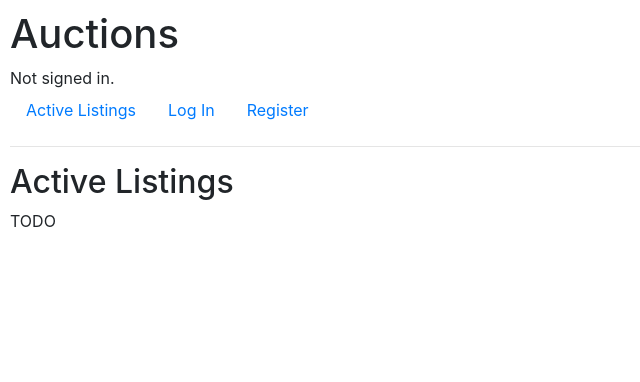
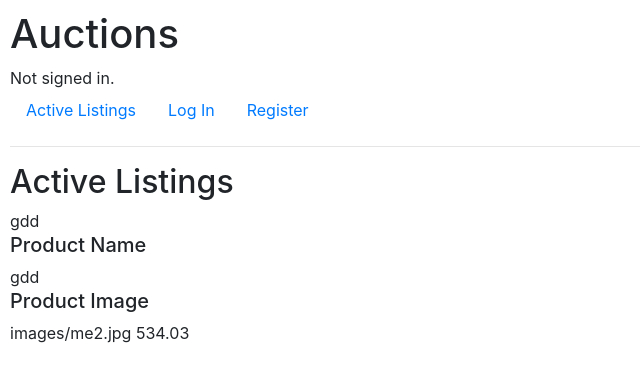
Before and after one commit to Iteratum/commerce, a Django app: page / in a window 1280 px wide. Shown: the top 382 px of the page, without its empty margins (0-640 px from the left). Run offline with Django 3.2, Linux system fonts and the light colour scheme; data comes from the database, SQL or seed files in the repository; both versions use the stored data as it was before the commit; some libraries are stand-ins or nearby versions.

Commit message:
"Improving though"

```diff
--- a/auctions/models.py
+++ b/auctions/models.py
@@ -16,10 +16,13 @@ class Listing(models.Model):
     product_name = models.CharField(max_length=64, verbose_name="product name")
     product_description = models.TextField(max_length=200, verbose_name="product description")
     product_image = models.ImageField(upload_to="images/", verbose_name="image")
-    product_owner = models.ForeignKey(User, on_delete=models.CASCADE)
     is_active = models.BooleanField(blank=False, default=True)
     price_bid = models.DecimalField(decimal_places=2, max_digits=6, default=0.00)
     product_category = models.CharField(verbose_name="Product Category", choices=category, max_length=2)
+
+    def __str__(self):
+        return self.product_name
+
 
 
 
@@ -41,4 +44,4 @@ class Bids(models.Model):
 
 
 class Watchlist(models.Model):
-    listing_id = models.ForeignKey(Listing, default=True, on_delete=models.CASCADE)
+    listing_id = models.ForeignKey(Listing, default=True, on_delete=models.DO_NOTHING)
--- a/auctions/templates/auctions/create_listing.html
+++ b/auctions/templates/auctions/create_listing.html
@@ -1,10 +1,12 @@
 {% extends "auctions/layout.html" %}
 
 {% block body %}
-<form>
+<form method="POST" action="{% url 'index' %}" enctype="multipart/form-data">
+    {% csrf_token %}
     {% load crispy_forms_tags %}
     <h2>Create Listing</h2>
     {{ forms |crispy }}
+    <input type="submit" value="Create Listing" class="btn btn-primary">
 </form>
 
 
--- a/auctions/templates/auctions/index.html
+++ b/auctions/templates/auctions/index.html
@@ -3,5 +3,15 @@
 {% block body %}
     <h2>Active Listings</h2>
 
-    TODO
+    {% for info in data %}
+    {{ info }}
+
+    {% endfor %}
+
+    {% for inst in data %}
+    <h5>Product Name</h3>{{ inst.product_name }}
+    <h5>Product Image</h3>{{ inst.product_image }}
+    {{ inst.price_bid }}
+
+    {% endfor %}
 {% endblock %}
--- a/auctions/urls.py
+++ b/auctions/urls.py
@@ -1,6 +1,8 @@
 from django.urls import path
 
 from . import views
+from django.conf import settings
+from django.conf.urls.static import static
 
 urlpatterns = [
     path("", views.index, name="index"),
@@ -8,4 +10,4 @@ urlpatterns = [
     path("logout", views.logout_view, name="logout"),
     path("register", views.register, name="register"),
     path("create_listing", views.create_listing, name="create_listing")
-]
+]+ static(settings.MEDIA_URL, document_root=settings.MEDIA_ROOT)
--- a/auctions/views.py
+++ b/auctions/views.py
@@ -9,7 +9,27 @@ from .forms import ListingForm
 
 
 def index(request):
-    return render(request, "auctions/index.html")
+    List = []
+    if request.method == "POST":
+        list = ListingForm(request.POST, request.FILES)
+        if list.is_valid():
+            product_name = list.cleaned_data["product_name"]
+            product_image = list.cleaned_data["product_image"]
+            price_bid = list.cleaned_data["price_bid"]
+            listing = Listing(product_name=product_name, product_image=product_image, price_bid=price_bid)
+            listing.save()
+            List.append(product_name)
+            List.append(product_image)
+            List.append(price_bid)
+            return render(request, "auctions/index.html", {
+                "data": List,
+                "l":listing
+                })
+    else:
+        listings = Listing.objects.all
+        return render(request, "auctions/index.html", {
+            "data": listings
+        })
 
 
 def login_view(request):
@@ -67,6 +87,5 @@ def register(request):
 def create_listing(request):
     L_form = ListingForm
     return render(request, "auctions/create_listing.html", {
-
         "forms": L_form
     })
```
Also changed, not shown: commerce/settings.py (+8 -0 lines), auctions/migrations/0001_initial.py, auctions/migrations/0002_alter_bids_listing_id.py (deleted), db.sqlite3.
